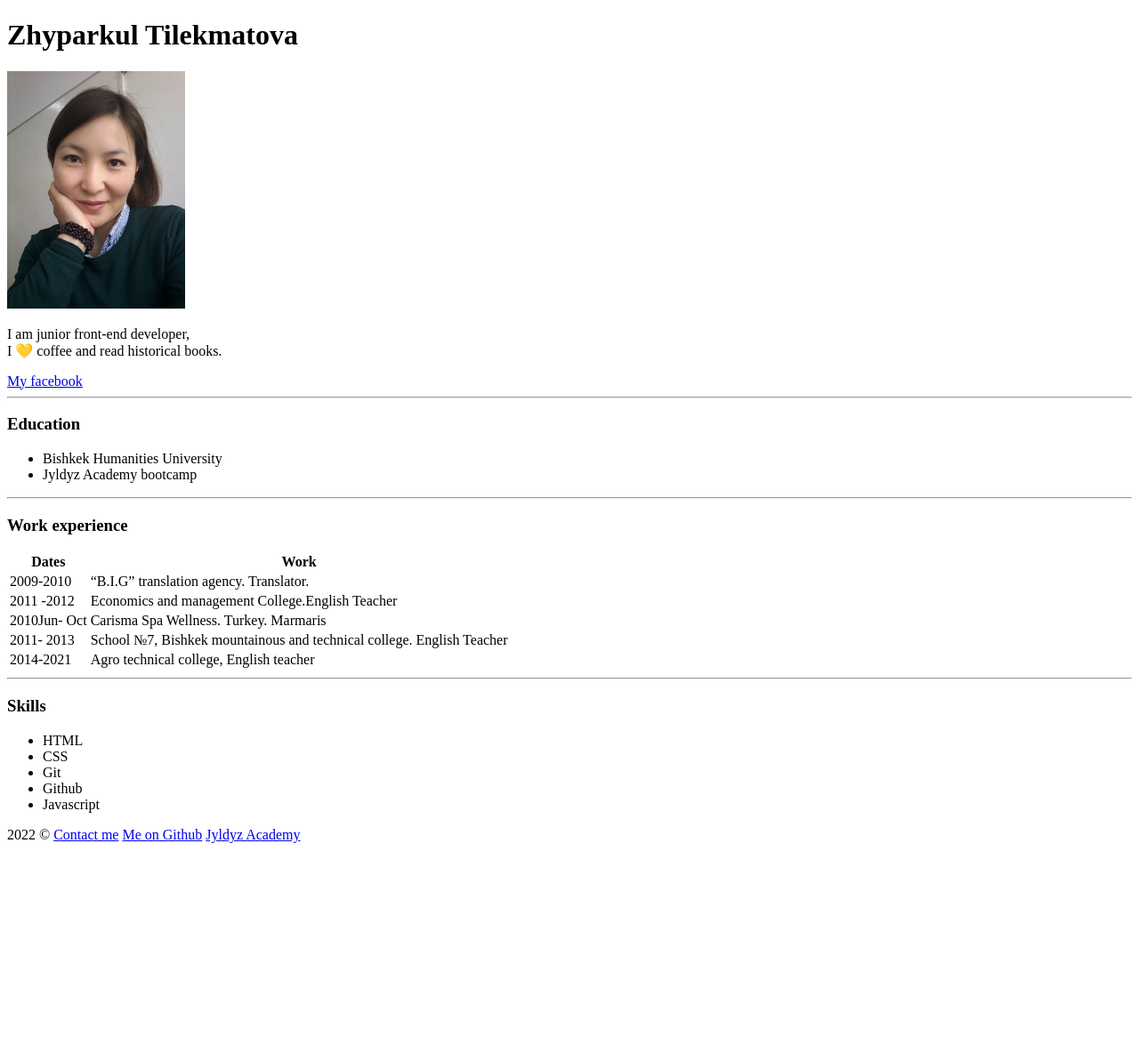
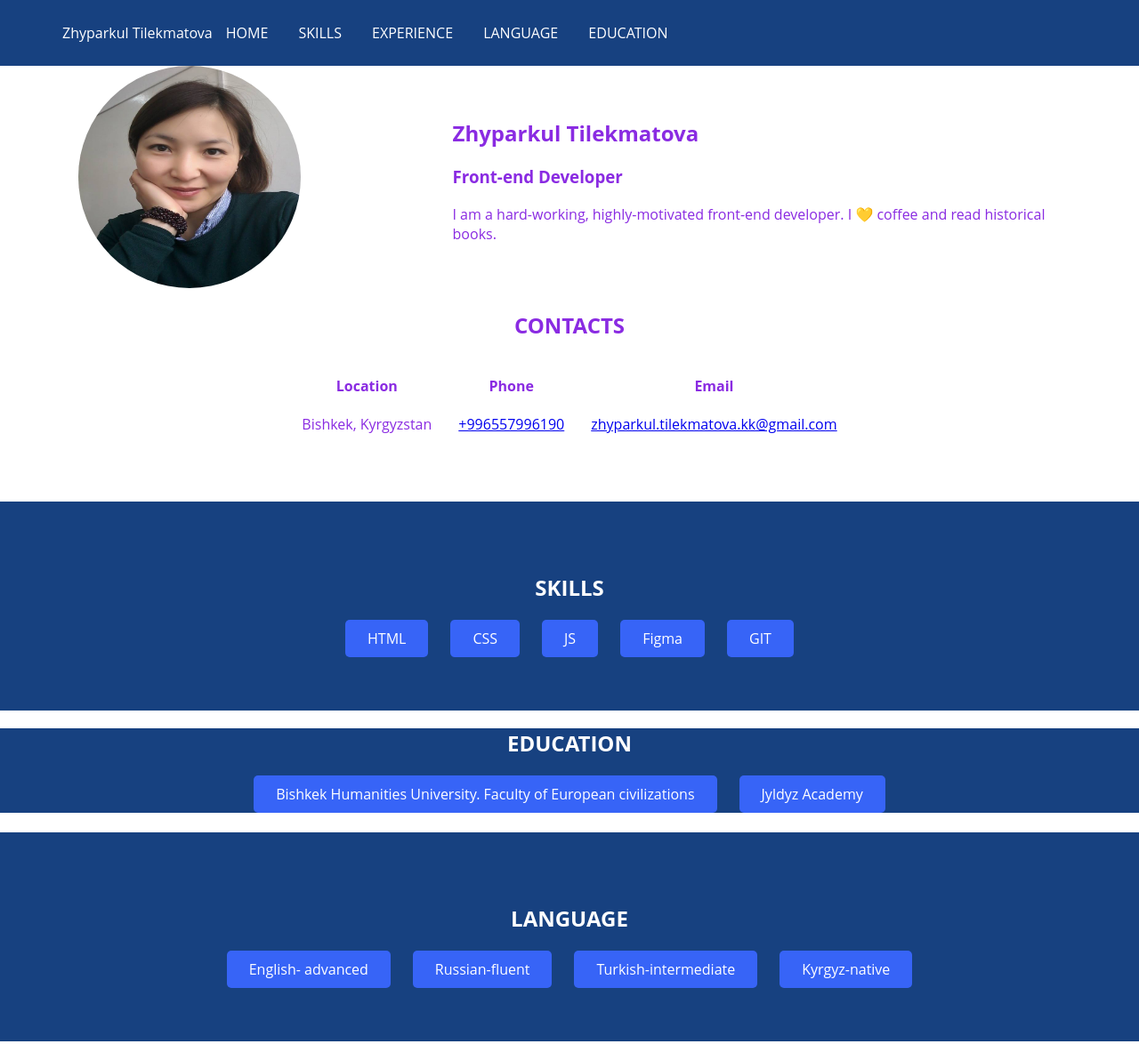
Before and after one commit to Zhyparkul/Jypara.github.io, a plain HTML site: page index.html in a window 1280 px wide. Shown: the top 1174 px of the page at 89% size. Before the commit the page ends 964 px from the top, so only its background shows below. Drawn offline with Linux system fonts and the light colour scheme.

Commit message:
add files

```diff
--- a/index.html
+++ b/index.html
@@ -5,76 +5,132 @@
     <meta http-equiv="X-UA-Compatible" content="IE=edge" />
     <meta name="viewport" content="width=device-width, initial-scale=1.0" />
     <title>Zhyparkul's personal site</title>
+    <link rel="stylesheet" href="style.css" />
   </head>
   <body>
-    <header>
+    <header class="header">
+      <nav class="header-navigation">
+        <div class="container">
+          <a id="logo" class="header-logo" href="#home"
+            >Zhyparkul Tilekmatova</a
+          >
+          <ul>
+            <li class="menu-item">
+              <a class="menu-link" href="#home">Home</a>
+            </li>
+            <li class="menu-item">
+              <a class="menu-link" href="#skills">Skills</a>
+            </li>
+            <li class="menu-item">
+              <a class="menu-link" href="#experience">Experience</a>
+            </li>
+            <li class="menu-item">
+              <a class="menu-link" href="#language">Language</a>
+            </li>
+            <li class="menu-item">
+              <a class="menu-link" href="#education">Education</a>
+            </li>
+          </ul>
+        </div>
+      </nav>
+    </header>
+    <main>
+      <section class="intro">
+        <div class="container">
+          <div class="intro-inner">
+            <div class="intro-left">
+              <img class="intro-img" src="jypara.jpg" alt="My photo" />
+            </div>
+            <div class="intro-right">
               <h1>Zhyparkul Tilekmatova</h1>
-      <img src="jypara.jpg" width="200" alt="My photo" />
+              <h3>Front-end Developer</h3>
               <p>
-        I am junior front-end developer,<br />
-        I 💛 coffee and read historical books.
+                I am a hard-working, highly-motivated front-end developer. I 💛
+                coffee and read historical books.
               </p>
-    </header>
-    <a href="https://www.facebook.com/jypara.tilekmatova/">My facebook</a>
-
-    <hr />
-    <h3>Education</h3>
+            </div>
+          </div>
+        </div>
+      </section>
+      <section class="contacts">
+        <div class="container">
+          <h2 class="section-title">CONTACTS</h2>
           <ul>
-      <li>Bishkek Humanities University</li>
-      <li>Jyldyz Academy bootcamp</li>
+            <li>
+              <h4>Location</h4>
+              <p>Bishkek, Kyrgyzstan</p>
+            </li>
+            <li>
+              <h4>Phone</h4>
+              <a href="tel:+996557996190">+996557996190</a>
+            </li>
+            <li>
+              <h4>Email</h4>
+              <a href="mailto:zhyparkul.tilekmatova.kk@gmail.com"
+                >zhyparkul.tilekmatova.kk@gmail.com</a
+              >
+            </li>
           </ul>
-    <hr />
-    <h3>Work experience</h3>
-    <table>
-      <thead>
-        <tr>
-          <th>Dates</th>
-          <th>Work</th>
-        </tr>
-      </thead>
-      <tbody>
-        <tr>
-          <td>2009-2010</td>
-          <td>“B.I.G” translation agency. Translator.</td>
-        </tr>
-        <tr>
-          <td>2011 -2012</td>
-          <td>Economics and management College.English Teacher</td>
-        </tr>
-        <tr>
-          <td>2010Jun- Oct</td>
-          <td>Carisma Spa Wellness. Turkey. Marmaris</td>
-        </tr>
-        <tr>
-          <td>2011- 2013</td>
-          <td>
-            School №7, Bishkek mountainous and technical college. English
-            Teacher
-          </td>
-        </tr>
-        <tr>
-          <td>2014-2021</td>
-          <td>Agro technical college, English teacher</td>
-        </tr>
-      </tbody>
-    </table>
-    <hr />
-
-    <h3>Skills</h3>
-
+        </div>
+      </section>
+      <section id="skills" class="skills">
+        <div class="container">
+          <h2 class="section-title">Skills</h2>
           <ul>
             <li>HTML</li>
             <li>CSS</li>
-      <li>Git</li>
-      <li>Github</li>
-      <li>Javascript</li>
+            <li>JS</li>
+            <li>Figma</li>
+            <li>GIT</li>
           </ul>
+        </div>
+      </section>
+
+      <section class="education">
+        <div class="container-2">
+          <h2 class="section-title">Education</h2>
+          <ul>
+            <li>
+              Bishkek Humanities University. Faculty of European civilizations
+            </li>
+            <li>Jyldyz Academy</li>
+          </ul>
+        </div>
+      </section>
+      <br />
+      <section class="languages">
+        <div class="container">
+          <h2 class="section-title">Language</h2>
+          <ul>
+            <li>English- advanced</li>
+            <li>Russian-fluent</li>
+            <li>Turkish-intermediate</li>
+            <li>Kyrgyz-native</li>
+          </ul>
+        </div>
+      </section>
+    </main>
+    <br />
     <footer>
-      <p>
-        2022 &copy; <a href="contacts.html">Contact me</a>
+      <section class="contacts-2">
+        <div class="container-2">
+          <h2 class="section-title">CONTACTS</h2>
+          <ul>
+            <li>
               <a href="https://github.com/zhyparkul/github">Me on Github</a>
+            </li>
+            <li>
               <a href="https://linktr.ee/jyldyzacademy2020">Jyldyz Academy </a>
-      </p>
+            </li>
+            <li>
+              <a href="https://www.facebook.com/jypara.tilekmatova/"
+                >My facebook</a
+              >
+            </li>
+          </ul>
+          2022 &copy;
+        </div>
+      </section>
     </footer>
   </body>
 </html>
--- /dev/null
+++ b/style.css
@@ -0,0 +1,161 @@
+:root {
+  --accent: #174180;
+  --accent-light: #3764f7;
+  --pure-white: #fff;
+}
+
+html {
+  box-sizing: border-box;
+  scroll-behavior: smooth;
+}
+*,
+*:before,
+*:after {
+  box-sizing: inherit;
+}
+body {
+  font-family: "Open Sans", sans-serif;
+  margin: 0;
+  color: blueviolet;
+}
+.container {
+  width: 1140px;
+  margin: 0 auto;
+  /* border: 1px solid black; */
+}
+.section-title {
+  text-transform: uppercase;
+  text-align: center;
+}
+.header a {
+  color: #ffff;
+  text-decoration: none;
+}
+.header-navigation {
+  padding: 10px 0;
+  background-color: var(--accent);
+  color: #ffff;
+}
+.header-logo {
+  float: left;
+}
+.menu {
+  margin: 0;
+  padding: 0;
+  list-style: none;
+  font-size: 0;
+}
+.menu-item {
+  display: inline-block;
+}
+.menu-link {
+  text-transform: uppercase;
+  padding: 0 15px;
+  font-size: 16px;
+}
+.intro {
+  padding: 60 px 0;
+}
+.intro-inner {
+  display: flex;
+  justify-content: center;
+  align-items: center;
+  gap: 15%;
+}
+.intro-right {
+  width: 60%;
+}
+.intro-img {
+  width: 250px;
+  height: 250px;
+  border-radius: 50%;
+}
+intro-left {
+  width: 30%;
+}
+.intro-right {
+  width: 60%;
+}
+.intro-right h1 .intro-right h3 {
+  margin: 0 0 15px;
+}
+.contacts {
+  margin-bottom: 60px;
+}
+.contacts ul {
+  display: flex;
+  justify-content: center;
+  gap: 30px;
+  margin: 0;
+  padding: 0;
+  list-style: none;
+  text-align: center;
+}
+.contacts li {
+  text-align: center;
+}
+.skills {
+  padding: 60px 0;
+  color: var(--pure-white);
+  background-color: var(--accent);
+}
+.skills ul {
+  display: flex;
+  justify-content: center;
+  flex-wrap: wrap;
+  gap: 25px;
+  margin: 0;
+  padding: 0;
+  list-style: none;
+}
+.skills li {
+  padding: 10px 25px;
+  margin: 0;
+  background-color: var(--accent-light);
+  border-radius: 5px;
+}
+.education {
+  background-color: var(--accent);
+  color: var(--pure-white);
+}
+.education ul {
+  display: flex;
+  justify-content: center;
+  flex-wrap: wrap;
+  gap: 25px;
+  margin: 0;
+  padding: 0;
+  list-style: none;
+}
+.education li {
+  padding: 10px 25px;
+  margin: 0;
+  background-color: var(--accent-light);
+  border-radius: 5px;
+}
+.languages {
+  padding: 60px 0;
+  color: var(--pure-white);
+  background-color: var(--accent);
+}
+.languages ul {
+  display: flex;
+  justify-content: center;
+  flex-wrap: wrap;
+  gap: 25px;
+  margin: 0;
+  padding: 0;
+  list-style: none;
+}
+
+.languages li {
+  padding: 10px 25px;
+  margin: 0;
+  background-color: var(--accent-light);
+  border-radius: 5px;
+}
+
+.container-2 {
+  width: 1140px;
+  margin: 0 auto;
+}
```
Also changed, not shown: contacts.html (deleted, +0 -30 lines), inputs.html (deleted, +0 -22 lines). Lines whose indentation alone changed are shown as unchanged.
